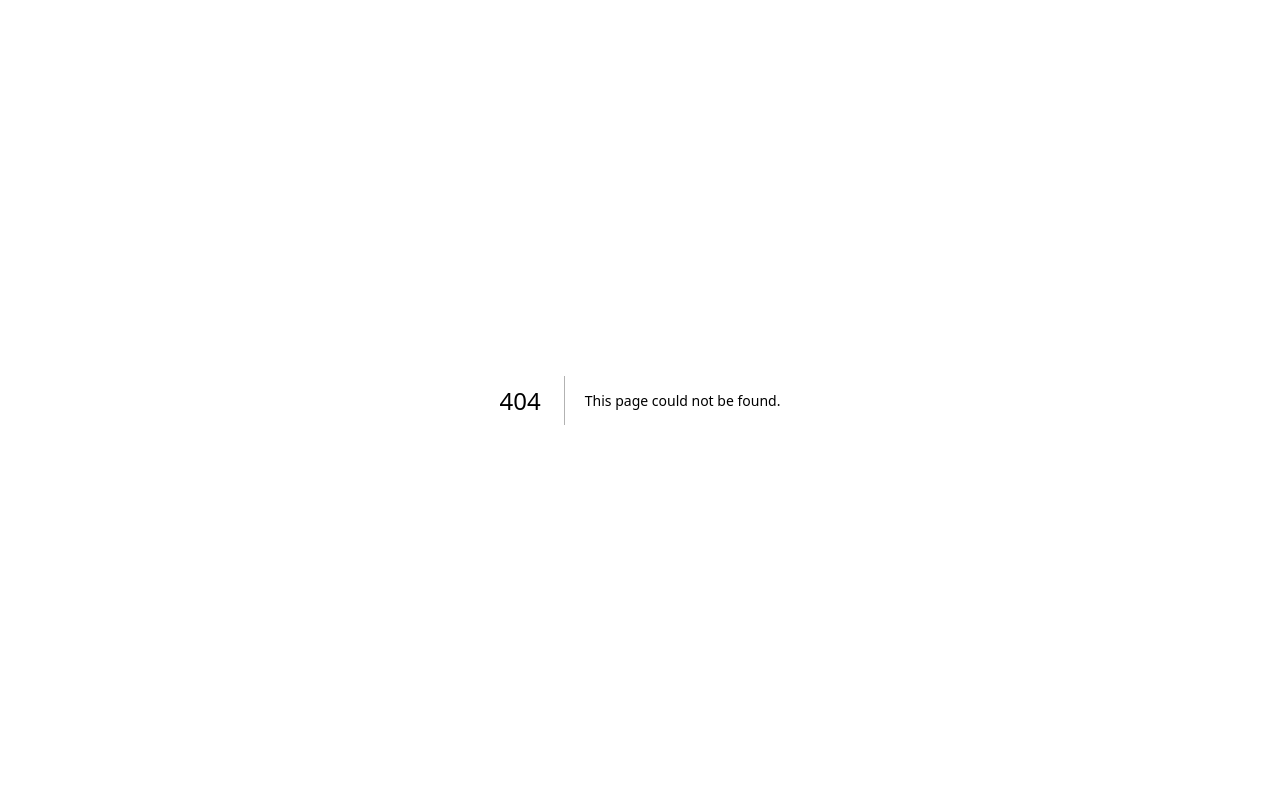
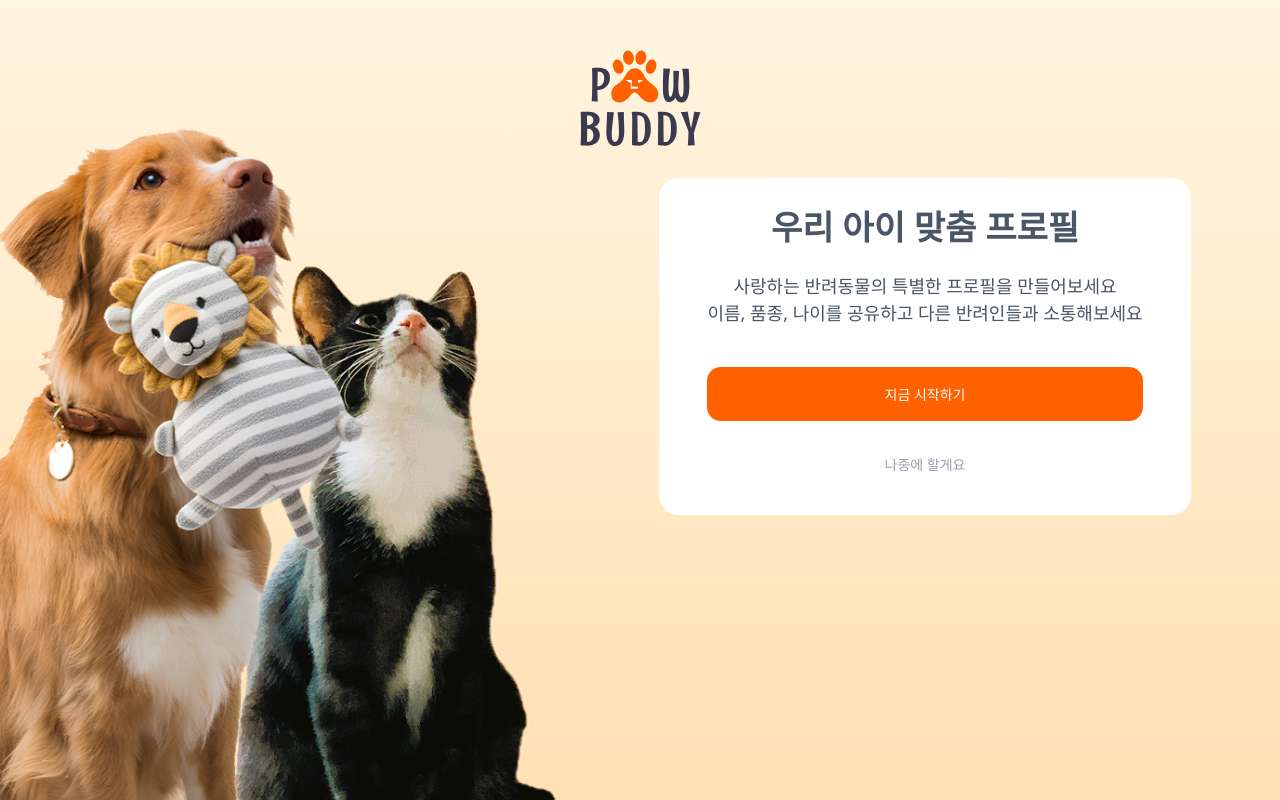
Before and after one commit to FRONTENDBOOTCAMP-14th/Final-Project-Team-8, a Next.js app: page /landing in a window 1280 px wide. Before the commit this address had no page. Built offline with nearby package versions, Linux system fonts and the light colour scheme.

Commit message:
[feat] Landing 페이지 제작
- 필요한 이미지 추가(로고, 배경)
- ContentCard 컴포넌트 길이 수정
- Landing 페이지 레이아웃 추가
- LandingPage 추가

```diff
--- /dev/null
+++ b/src/app/landing/layout.tsx
@@ -0,0 +1,27 @@
+import { PropsWithChildren } from 'react'
+
+export default function LandingPageLayout({ children }: PropsWithChildren) {
+  return (
+    <div className="relative flex min-h-screen w-full flex-col items-center gap-8 bg-gradient-to-b from-[#FFF5E1] to-[#FFE0B2] px-[80px] pt-[50px]">
+      {/* 상단 PAW BUDDY LOGO */}
+      <div className="">
+        <img src="assets/logo/Logo-Paw-Buddy-col.svg" alt="logo" />
+      </div>
+      {/* 좌우 레이아웃 */}
+      <div className="flex h-full w-full flex-col-reverse gap-5 md:flex-row">
+        {/* 왼쪽 이미지 */}
+        <div className="flex w-full justify-center md:w-1/2 md:justify-end">
+          <img
+            className="h-auto w-full max-w-[500px] md:absolute md:bottom-0 md:max-w-[800px]"
+            src="assets/img/Frame 280235.png"
+            alt=""
+          />
+        </div>
+        {/* 오른쪽 콘텐츠 카드 */}
+        <div className="flex h-full flex-col items-center justify-center md:w-1/2">
+          {children}
+        </div>
+      </div>
+    </div>
+  )
+}
--- /dev/null
+++ b/src/app/landing/page.tsx
@@ -0,0 +1,12 @@
+import ContentCard from '@/components/ui/ContentCard'
+
+export default function LandingPage() {
+  return (
+    <div>
+      <ContentCard title="우리 아이 맞춤 프로필">
+        <p>사랑하는 반려동물의 특별한 프로필을 만들어보세요</p>
+        <p>이름, 품종, 나이를 공유하고 다른 반려인들과 소통해보세요</p>
+      </ContentCard>
+    </div>
+  )
+}
--- a/src/components/ui/ContentCard.tsx
+++ b/src/components/ui/ContentCard.tsx
@@ -25,9 +25,9 @@ interface ContentCardProps {
  */
 export default function ContentCard({ title, children }: ContentCardProps) {
   return (
-    <div className="flex h-auto w-[620px] flex-col items-center justify-center gap-10 rounded-[20px] bg-white px-12 py-6">
+    <div className="flex h-auto w-full max-w-[620px] min-w-fit flex-col items-center justify-center gap-10 rounded-[20px] bg-white px-12 py-6">
       <div className="flex flex-col items-center gap-5 text-[18px] text-gray-600">
-        <p className="text-[34px] font-bold">{title}</p>
+        <p className="text-[34px] font-bold whitespace-nowrap">{title}</p>
         <div className="flex flex-col items-center justify-center">
           {children}
         </div>
```
Also changed, not shown: public/assets/img/Frame 280235.png (added), public/assets/logo/Logo-Paw-Buddy-col.svg (added).
